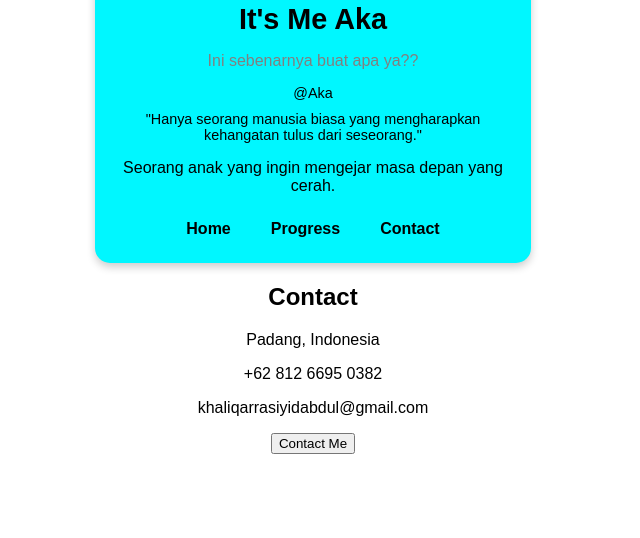
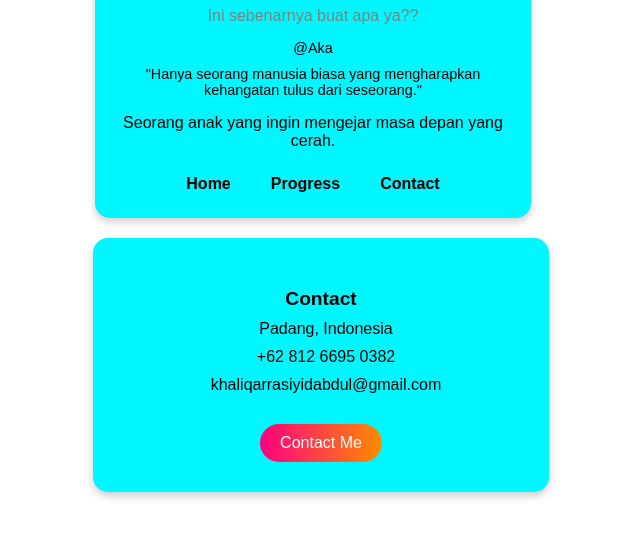
Before and after one commit to Dimzga/profile-dimza, a plain HTML site: page index.html in a window 1280 px wide. Shown: the part 186-724 px from the top of the page, without its empty margins (327-967 px from the left). Drawn offline with Linux system fonts and the light colour scheme.

Commit message:
Update style.css

```diff
--- a/style.css
+++ b/style.css
@@ -1,3 +1,4 @@
+/* Style umum */
 body {
     font-family: 'Arial', sans-serif;
     margin: 0;
@@ -73,3 +74,51 @@ footer {
     font-size: 0.8rem;
     color: white;
 }
+
+/* Section Contact */
+#contact {
+    display: flex;
+    justify-content: center;
+    align-items: center;
+    background-color: #00f7ff;
+    padding: 30px;
+    border-radius: 15px;
+    width: 90%;
+    max-width: 400px;
+    margin: 20px auto;
+    box-shadow: 0 4px 8px rgba(0, 0, 0, 0.2);
+}
+
+.contact-card {
+    text-align: center;
+}
+
+.contact-card h2 {
+    margin: 20px 0 10px;
+    font-size: 1.2rem;
+}
+
+.contact-info p {
+    margin: 10px 0;
+    font-size: 1rem;
+    display: flex;
+    align-items: center;
+    justify-content: center;
+    gap: 10px;
+}
+
+.contact-button {
+    margin-top: 20px;
+    padding: 10px 20px;
+    font-size: 1rem;
+    color: white;
+    background: linear-gradient(90deg, #ff0080, #ff8c00);
+    border: none;
+    border-radius: 20px;
+    cursor: pointer;
+    transition: transform 0.2s;
+}
+
+.contact-button:hover {
+    transform: scale(1.05);
+}
```
